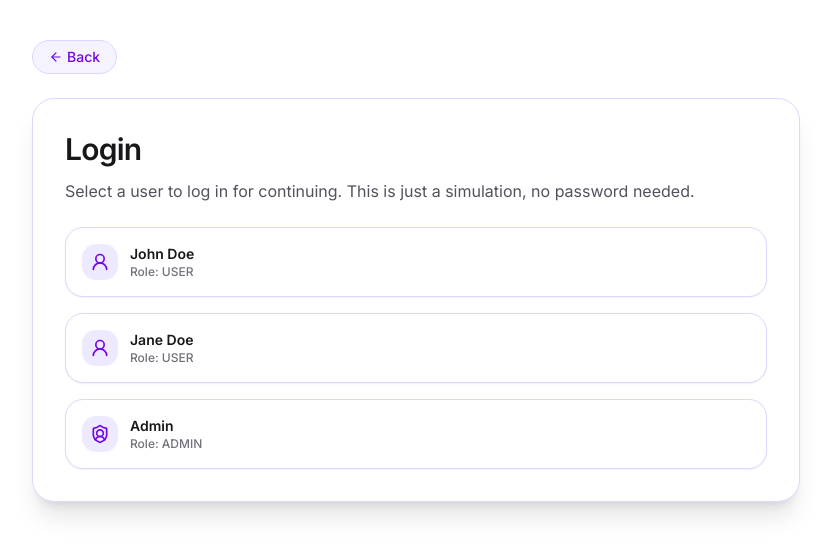
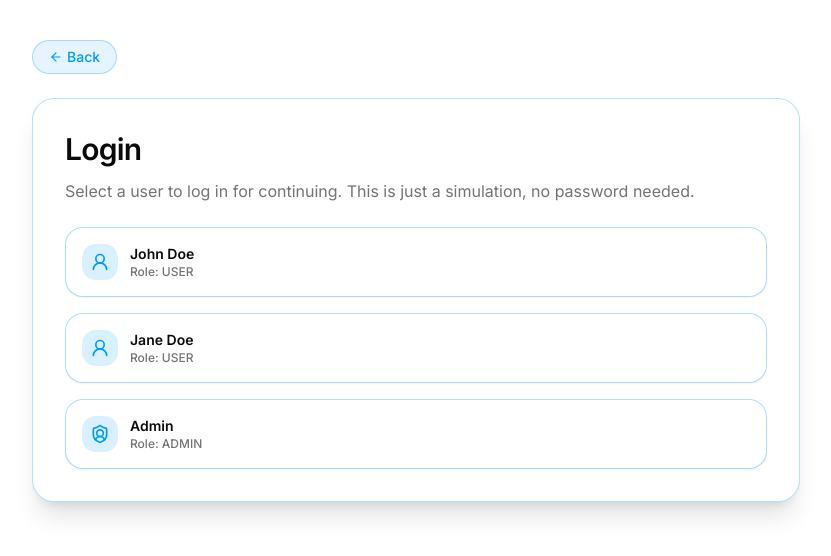
Before and after one commit to Chayathon/Concert-Ticket-Reservation, a Next.js app in the folder frontend/: page /login in a window 1280 px wide. Shown: the top 556 px of the page, without its empty margins (224-1055 px from the left). Built offline with nearby package versions, Linux system fonts and the light colour scheme; no server answers.

Commit message:
Update login

```diff
--- a/frontend/app/(auth)/login/page.tsx
+++ b/frontend/app/(auth)/login/page.tsx
@@ -1,47 +1,57 @@
 "use client";
 
 import { Button } from "@/components/ui/button";
-import { User, users } from "@/lib/auth";
+import {
+    ADMIN_HOME_PATH,
+    RESERVE_PATH,
+    loginByUserId,
+    users,
+    type User,
+} from "@/lib/auth";
 import { ArrowLeft, ShieldUser, UserRound } from "lucide-react";
 import Link from "next/link";
 import { useRouter } from "next/navigation";
+import { useState } from "react";
+import { toast } from "sonner";
 
 export default function LoginPage() {
     const router = useRouter();
+    const [loadingUserId, setLoadingUserId] = useState<number | null>(null);
 
-    const handleSelectUser = (user: User) => {
-        const userData = encodeURIComponent(
-            JSON.stringify({
-                id: user.id,
-                name: user.name,
-                role: user.role,
-            }),
-        );
-        const maxAge = 60 * 60 * 24 * 7;
-        document.cookie = `user=${userData}; path=/; max-age=${maxAge}; SameSite=Lax`;
+    const handleSelectUser = async (user: User) => {
+        setLoadingUserId(user.id);
 
-        localStorage.setItem("user", userData);
+        try {
+            const { user: authUser } = await loginByUserId(user.id);
 
-        const targetPath = user.role === "ADMIN" ? "/admin/home" : "/booking";
-        router.push(targetPath);
+            toast.success(`Logged in as ${authUser.name} (${authUser.role})`);
+
+            const targetPath =
+                authUser.role === "ADMIN" ? ADMIN_HOME_PATH : RESERVE_PATH;
+            router.push(targetPath);
+        } catch (error) {
+            toast.error("Failed to login. Please try again.");
+        } finally {
+            setLoadingUserId(null);
+        }
     };
 
     return (
-        <div className="min-h-screen bg-white px-6 py-10 text-zinc-900">
+        <div className="min-h-screen bg-background px-6 py-10 text-foreground">
             <div className="mx-auto w-full max-w-3xl">
                 <Link
                     href="/"
-                    className="inline-flex gap-1 items-center rounded-full border border-violet-200 bg-violet-50 px-4 py-1.5 text-sm font-medium text-violet-700"
+                    className="inline-flex gap-1 items-center rounded-full border border-primary/30 bg-primary/10 px-4 py-1.5 text-sm font-medium text-primary"
                 >
                     <ArrowLeft className="size-3.5" />
                     Back
                 </Link>
 
-                <section className="mt-6 rounded-3xl border border-violet-200 bg-white p-6 shadow-xl sm:p-8">
-                    <h1 className="text-3xl font-semibold tracking-tight text-zinc-900">
+                <section className="mt-6 rounded-3xl border border-primary/30 bg-card p-6 shadow-xl sm:p-8">
+                    <h1 className="text-3xl font-semibold tracking-tight text-foreground">
                         Login
                     </h1>
-                    <p className="mt-3 text-zinc-600">
+                    <p className="mt-3 text-muted-foreground">
                         Select a user to log in for continuing. This is just a
                         simulation, no password needed.
                     </p>
@@ -49,17 +59,21 @@ export default function LoginPage() {
                     <div className="mt-6 space-y-4">
                         {users.map((user) => {
                             const isAdmin = user.role === "ADMIN";
+                            const isLoading = loadingUserId === user.id;
 
                             return (
                                 <Button
                                     key={user.id}
                                     type="button"
                                     variant="outline"
-                                    onClick={() => handleSelectUser(user)}
-                                    className="h-auto w-full justify-start rounded-2xl border-violet-200 p-4 text-left hover:bg-violet-50 cursor-pointer"
+                                    onClick={() => {
+                                        void handleSelectUser(user);
+                                    }}
+                                    disabled={loadingUserId !== null}
+                                    className="h-auto w-full justify-start rounded-2xl border-primary/30 p-4 text-left hover:bg-primary/10 cursor-pointer"
                                 >
                                     <span className="inline-flex items-center gap-3">
-                                        <span className="inline-flex size-9 items-center justify-center rounded-xl bg-violet-100 text-violet-700">
+                                        <span className="inline-flex size-9 items-center justify-center rounded-xl bg-primary/15 text-primary">
                                             {isAdmin ? (
                                                 <ShieldUser className="size-5" />
                                             ) : (
@@ -68,10 +82,12 @@ export default function LoginPage() {
                                         </span>
 
                                         <span>
-                                            <span className="block text-sm font-semibold text-zinc-900">
-                                                {user.name}
+                                            <span className="block text-sm font-semibold text-foreground">
+                                                {isLoading
+                                                    ? "Signing in..."
+                                                    : user.name}
                                             </span>
-                                            <span className="block text-xs text-zinc-500">
+                                            <span className="block text-xs text-muted-foreground">
                                                 Role: {user.role}
                                             </span>
                                         </span>
```
